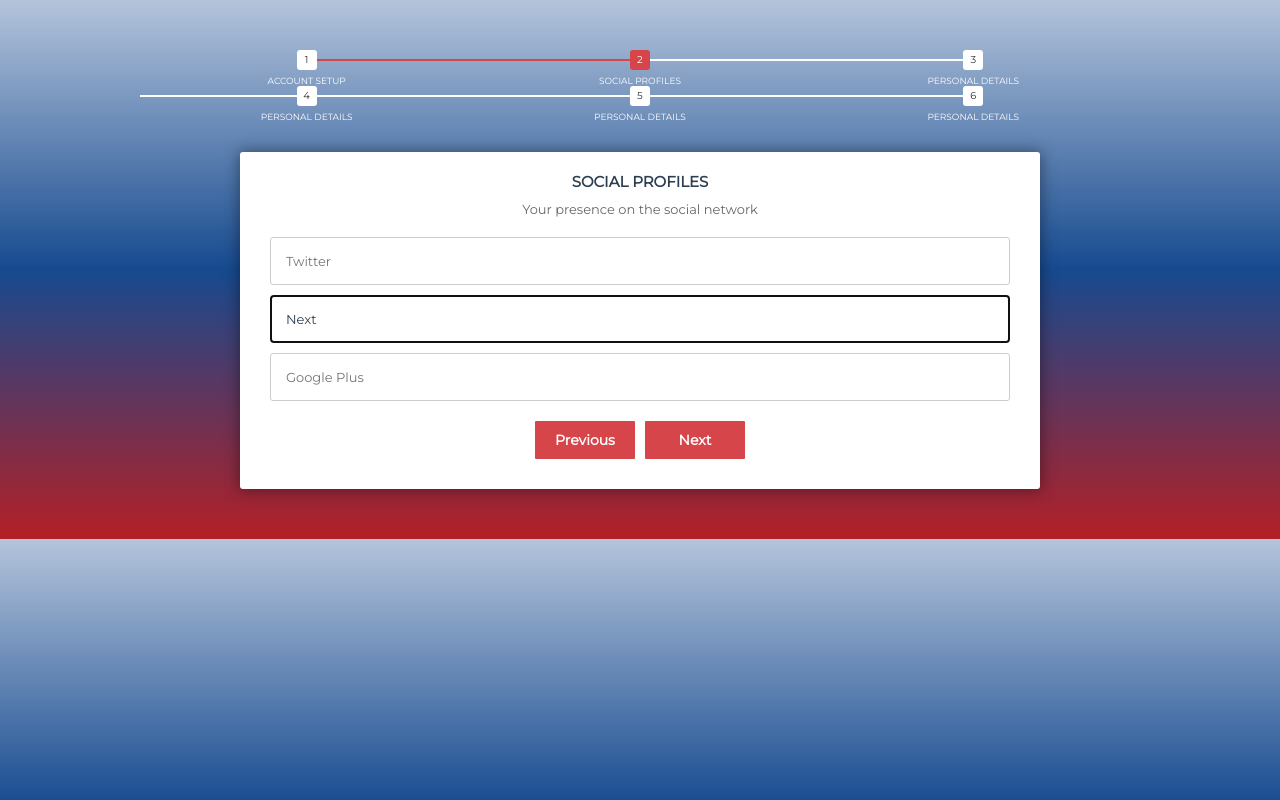
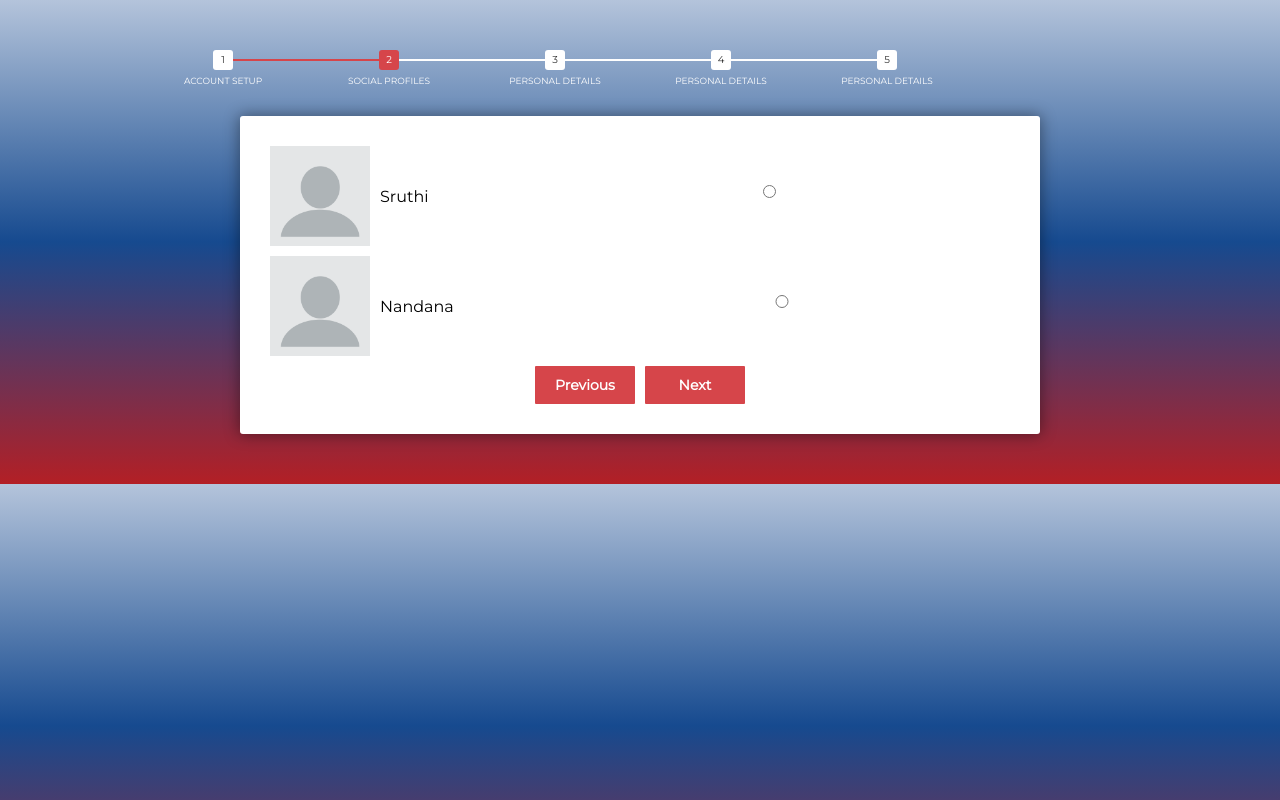
Before and after one commit to guhan5454/votersite, a React (Create React App) app: page / in a window 1280 px wide. Both pictures are taken after a click on the button "Next". Built offline with nearby package versions, Linux system fonts and the light colour scheme.

Commit message:
Progessbar done

```diff
--- a/src/App.css
+++ b/src/App.css
@@ -17,6 +17,7 @@ html {
 
 body {
   font-family: 'Montserrat', Arial, Verdana;
+  /* flex-direction: row; */
 }
 
 .profile{
@@ -37,6 +38,7 @@ body {
 
 /*form styles*/
 #msform {
+  flex-wrap: nowrap;
   width: 1000px;
   margin: 50px auto;
   text-align: center;
@@ -44,6 +46,7 @@ body {
 }
 
 #msform fieldset {
+  /* flex-wrap: wrap; */
   background: white;
   border: none;
   border-radius: 3px;
@@ -123,7 +126,7 @@ body {
   color: white;
   text-transform: uppercase;
   font-size: 9px;
-  width: 33.33%;
+  width: 16.6%;
   float: left;
   position: relative;
 }
--- a/src/App.js
+++ b/src/App.js
@@ -5,21 +5,53 @@ import logo from './Assests/blank-profile-picture-973460_1280.webp'
 const App = () => {
   const [currentStep, setCurrentStep] = useState(1);
   const [selectedPerson, setSelectedPerson] = useState({
-    chairman:1,
-    viceChairman:1,
-    secretary:1,
-    jointSecretary:1,
-    culturalSecretary:1,
-    sportsSecretary:1
+    chairman:'',
+    viceChairman:'',
+    secretary:'',
+    jointSecretary:'',
+    culturalSecretary:'',
+    sportsSecretary:''
   })
 
-  const handleChange = (e) => {
+  const handleChairman = (e) => {
     setSelectedPerson((prevSelectedPerson) => ({
       ...prevSelectedPerson,
-      chairman: e.target.value === "guhan" ? "guhan" : 1,
+      chairman: e.target.value
     }));
   };
+  const handleViceChairman = (e) => {
+    setSelectedPerson((prevSelectedPerson) => ({
+      ...prevSelectedPerson,
+      viceChairman: e.target.value
+    }));
+  };
+  const handleSecretary = (e) => {
+    setSelectedPerson((prevSelectedPerson) => ({
+      ...prevSelectedPerson,
+      secretary: e.target.value
+    }));
+  };
+  const handleJointSecretary = (e) => {
+    setSelectedPerson((prevSelectedPerson) => ({
+      ...prevSelectedPerson,
+      jointSecretary: e.target.value
+    }));
+  };
+  const handleCulturalSecretary = (e) => {
+    setSelectedPerson((prevSelectedPerson) => ({
+      ...prevSelectedPerson,
+      culturalSecretary: e.target.value
+    }));
+  };
+  // const handleSportsSecretary = (e) => {
+  //   setSelectedPerson((prevSelectedPerson) => ({
+  //     ...prevSelectedPerson,
+  //     sportsSecretary: e.target.value
+  //   }));
+  // };
+  // console.log(selectedPerson.chairman)
 
+  console.log(selectedPerson)
   const handleNext = () => {
     setCurrentStep((prevStep) => prevStep + 1);
   };
@@ -41,51 +73,41 @@ const App = () => {
                 <label>
                   Guhan
                 </label>
-                <input type="radio" name="guhan" value="guhan" className="radioButton" checked={selectedPerson.chairman === "guhan"} onChange={handleChange} />
+                <input type="radio" name="Guhan" value="Guhan" className="radioButton" checked={selectedPerson.chairman === "Guhan"} onChange={handleChairman}  />
               </div>
               <div className='inputfield'>
                 <img alt=''  className='profile' src={logo} ></img>
                 <label>
-                  Guhan
+                  Dhanush
                 </label>
-                <input type="radio" name="guhan" value="guhan" className="radioButton" checked={selectedPerson.chairman === "guhan"} onChange={handleChange} />
+                <input type="radio" name="Dhanush" value="Dhanush" className="radioButton" checked={selectedPerson.chairman === "Dhanush"} onChange={handleChairman}  />
               </div>
-              <div className='inputfield'>
-                <img alt=''  className='profile' src={logo} ></img>
-                <label>
-                  Guhan
-                </label>
-                <input type="radio" name="guhan" value="guhan" className="radioButton" checked={selectedPerson.chairman === "guhan"} onChange={handleChange} />
-              </div>
-              <div className='inputfield'>
-                <img alt=''  className='profile' src={logo} ></img>
-                <label>
-                  Guhan
-                </label>
-                <input type="radio" name="guhan" value="guhan" className="radioButton" checked={selectedPerson.chairman === "guhan"} onChange={handleChange} />
-              </div>
-              <div className='inputfield'>
-                <img alt=''  className='profile' src={logo} ></img>
-                <label>
-                  Guhan
-                </label>
-                <input type="radio" name="guhan" value="guhan" className="radioButton" checked={selectedPerson.chairman === "guhan"} onChange={handleChange} />
-              </div>
+
             </div>
-            {/* <input type="text" name="email" placeholder="Email" className="input-field" />
-            <input type="password" name="pass" placeholder="Password" className="input-field" />
-            <input type="password" name="cpass" placeholder="Confirm Password" className="input-field" /> */}
             <input type="button" name="next" className="next action-button" value="Next" onClick={handleNext} />
           </fieldset>
         );
       case 2:
         return (
           <fieldset>
-            <h2 className="fs-title">Social Profiles</h2>
-            <h3 className="fs-subtitle">Your presence on the social network</h3>
-            <input type="text" name="twitter" placeholder="Twitter" className="input-field" />
-            <input type="text" name="facebook" placeholder="Facebook" className="input-field" />
-            <input type="text" name="gplus" placeholder="Google Plus" className="input-field" />
+            <div className='buttonContainer'>
+              <div className='inputfield'>
+                <img alt=''  className='profile' src={logo} ></img>
+                <label>
+                  Sruthi
+                </label>
+                <input type="radio" name="Sruthi" value="Sruthi" className="radioButton" checked={selectedPerson.viceChairman === "Sruthi"} onChange={handleViceChairman}  />
+              </div>
+              <div className='inputfield'>
+                <img alt=''  className='profile' src={logo} ></img>
+                <label>
+                  Nandana
+                </label>
+                <input type="radio" name="Nandana" value="Nandana" className="radioButton" checked={selectedPerson.viceChairman === "Nandana"} onChange={handleViceChairman}  />
+              </div>
+
+            </div>
+
             <input type="button" name="previous" className="previous action-button" value="Previous" onClick={handlePrevious} />
             <input type="button" name="next" className="next action-button" value="Next" onClick={handleNext} />
           </fieldset>
@@ -93,11 +115,23 @@ const App = () => {
       case 3:
         return (
           <fieldset>
-            <h2 className="fs-title">Social Profiles</h2>
-            <h3 className="fs-subtitle">Your presence on the social network</h3>
-            <input type="text" name="twitter" placeholder="Twitter" className="input-field" />
-            <input type="text" name="facebook" placeholder="Facebook" className="input-field" />
-            <input type="text" name="gplus" placeholder="Google Plus" className="input-field" />
+           <div className='buttonContainer'>
+              <div className='inputfield'>
+                <img alt=''  className='profile' src={logo} ></img>
+                <label>
+                  Safeek
+                </label>
+                <input type="radio" name="Safeek" value="Safeek" className="radioButton" checked={selectedPerson.secretary === "Safeek"} onChange={handleSecretary}  />
+              </div>
+              <div className='inputfield'>
+                <img alt=''  className='profile' src={logo} ></img>
+                <label>
+                  Sihla
+                </label>
+                <input type="radio" name="Sihla" value="Sihla" className="radioButton" checked={selectedPerson.secretary === "Sihla"} onChange={handleSecretary}  />
+              </div>
+
+            </div>
             <input type="button" name="previous" className="previous action-button" value="Previous" onClick={handlePrevious} />
             <input type="button" name="next" className="next action-button" value="Next" onClick={handleNext} />
           </fieldset>
@@ -105,23 +139,47 @@ const App = () => {
       case 4:
         return (
           <fieldset>
-          <h2 className="fs-title">Social Profiles</h2>
-          <h3 className="fs-subtitle">Your presence on the social network</h3>
-          <input type="text" name="twitter" placeholder="Twitter" className="input-field" />
-          <input type="text" name="facebook" placeholder="Facebook" className="input-field" />
-          <input type="text" name="gplus" placeholder="Google Plus" className="input-field" />
-          <input type="button" name="previous" className="previous action-button" value="Previous" onClick={handlePrevious} />
-          <input type="button" name="next" className="next action-button" value="Next" onClick={handleNext} />
-        </fieldset>
-        );
+          <div className='buttonContainer'>
+              <div className='inputfield'>
+                <img alt=''  className='profile' src={logo} ></img>
+                <label>
+                  Monisha
+                </label>
+                <input type="radio" name="Monisha" value="Monisha" className="radioButton" checked={selectedPerson.jointSecretary === "Monisha"} onChange={handleJointSecretary}  />
+              </div>
+              <div className='inputfield'>
+                <img alt=''  className='profile' src={logo} ></img>
+                <label>
+                  Sess
+                </label>
+                <input type="radio" name="Sess" value="Sess" className="radioButton" checked={selectedPerson.jointSecretary === "Sess"} onChange={handleJointSecretary}  />
+              </div>
+
+            </div>
+            <input type="button" name="previous" className="previous action-button" value="Previous" onClick={handlePrevious} />
+            <input type="button" name="next" className="next action-button" value="Next" onClick={handleNext} />
+          </fieldset>
+        )
       case 5:
         return(
           <fieldset>
-            <h2 className="fs-title">Social Profiles</h2>
-            <h3 className="fs-subtitle">Your presence on the social network</h3>
-            <input type="text" name="twitter" placeholder="Twitter" className="input-field" />
-            <input type="text" name="facebook" placeholder="Facebook" className="input-field" />
-            <input type="text" name="gplus" placeholder="Google Plus" className="input-field" />
+           <div className='buttonContainer'>
+              <div className='inputfield'>
+                <img alt=''  className='profile' src={logo} ></img>
+                <label>
+                  Jana
+                </label>
+                <input type="radio" name="Jana" value="Jana" className="radioButton" checked={selectedPerson.culturalSecretary === "Jana"} onChange={handleCulturalSecretary}  />
+              </div>
+              <div className='inputfield'>
+                <img alt=''  className='profile' src={logo} ></img>
+                <label>
+                  Yogesh
+                </label>
+                <input type="radio" name="Yogesh" value="Yogesh" className="radioButton" checked={selectedPerson.culturalSecretary === "Yogesh"} onChange={handleCulturalSecretary}  />
+              </div>
+
+            </div>
             <input type="button" name="previous" className="previous action-button" value="Previous" onClick={handlePrevious} />
             <input type="button" name="next" className="next action-button" value="Next" onClick={handleNext} />
             <a href="https://twitter.com/GoktepeAtakan" className="submit action-button" target="_top">Submit</a>
@@ -140,7 +198,7 @@ const App = () => {
         <li className={currentStep === 3 ? 'active' : ''}>Personal Details</li>
         <li className={currentStep === 4 ? 'active' : ''}>Personal Details</li>
         <li className={currentStep === 5 ? 'active' : ''}>Personal Details</li>
-        <li className={currentStep === 6 ? 'active' : ''}>Personal Details</li>      </ul>
+        </ul>
       {renderFieldset(currentStep)}
     </form>
   );
```
